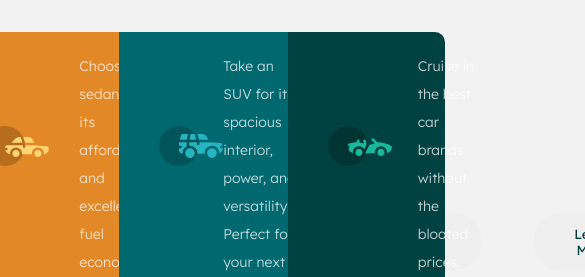
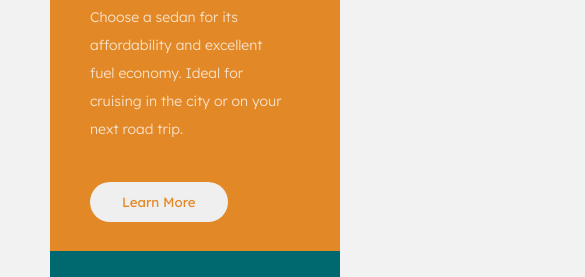
Before and after one commit to hrutiksarode/3-column-preview-card-compon, a plain HTML site: page index.html in a window 390 px wide. Shown: the part 159-436 px from the top of the page, 585 px wide, since content can reach past the window. Drawn offline with Linux system fonts and the light colour scheme.

Commit message:
Update styles.css

```diff
--- a/css/styles.css
+++ b/css/styles.css
@@ -73,3 +73,25 @@ color: hsl(184, 100%, 22%);
 .btn3{
 color: hsl(179, 100%, 13%);
 }
+
+@media screen and (max-width:642px){
+.container{
+flex-direction: column;
+margin: 10px 0 10px 0;
+height:auto;
+}
+.item{
+border-radius: 0 !important;
+height: 400px !important;
+}
+
+.item1{
+border-top-left-radius: 10px !important;
+border-top-right-radius: 10px !important;
+}
+.item3{
+border-bottom-left-radius: 10px !important;
+border-bottom-right-radius: 10px !important;
+
+}
+}
```
